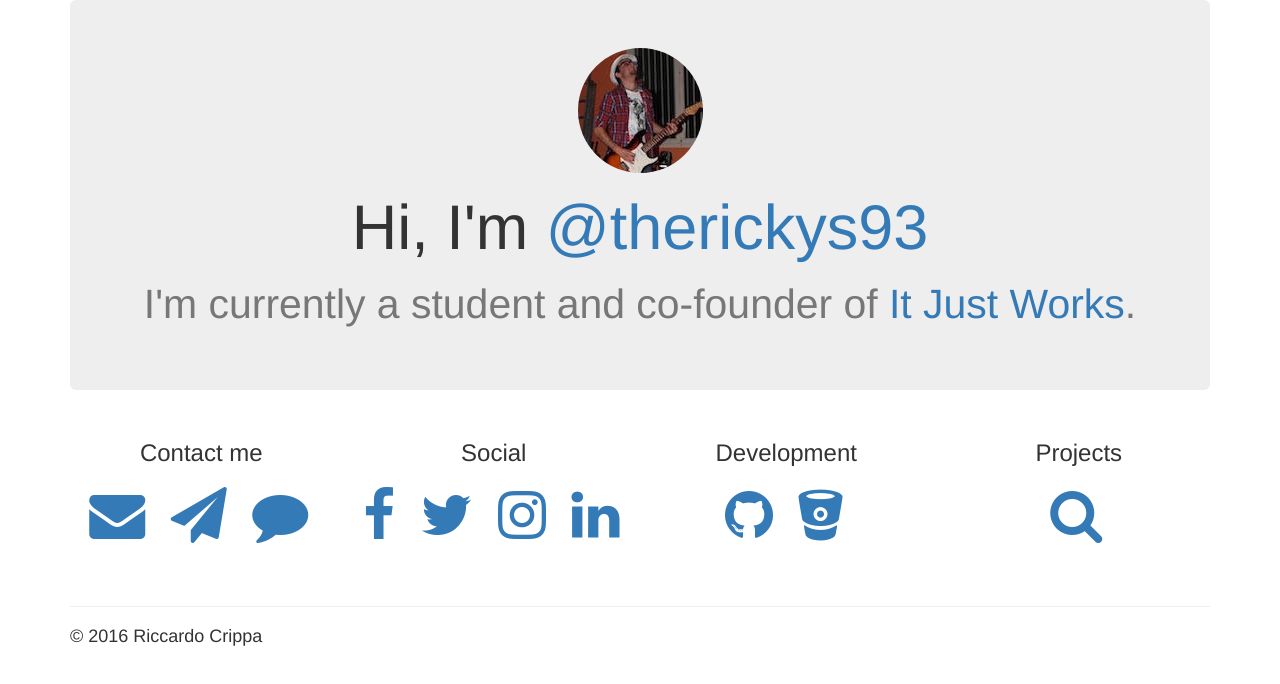
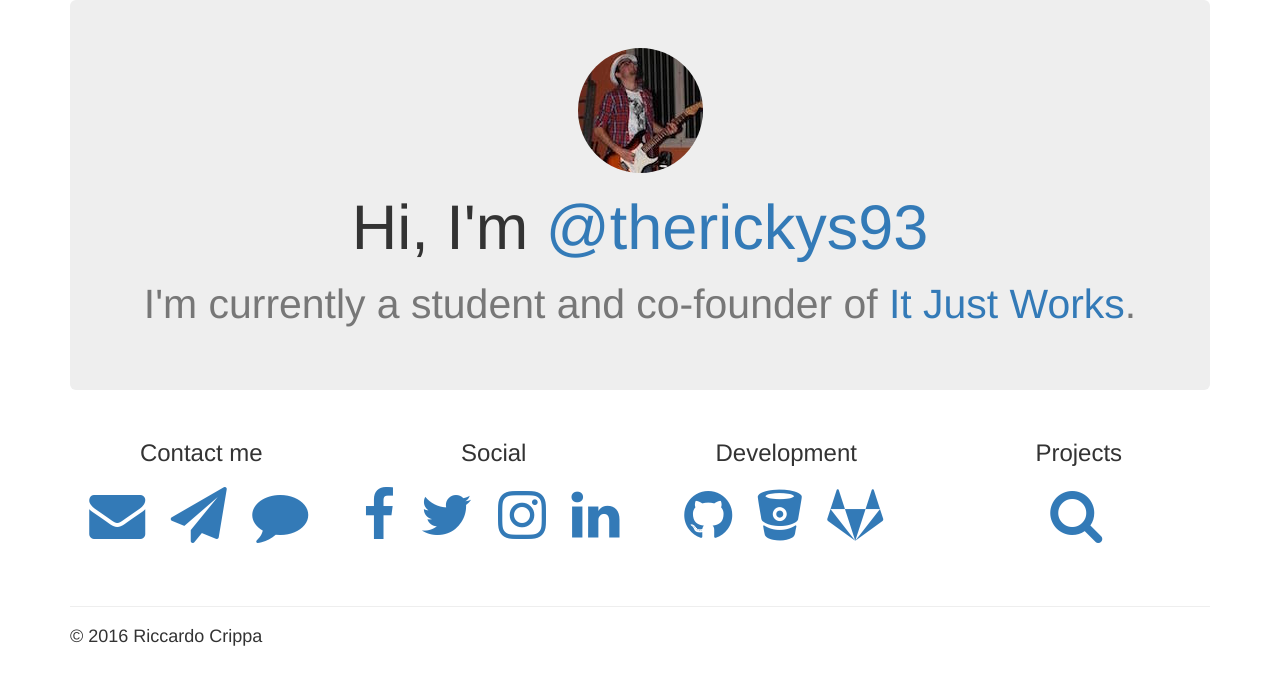
Before and after one commit to therickys93/therickys93.github.io, a website: page index.html in a window 1280 px wide. Drawn offline with Linux system fonts and the light colour scheme; files whose address does not match are found by name.

Commit message:
added gitlab profile

```diff
--- a/index.html
+++ b/index.html
@@ -62,6 +62,7 @@
                         <li><a href="https://github.com/therickys93"><i class="fa fa-github"></i></a></li>
                         <li><a href="https://bitbucket.org/therickys93/"><i class="fa fa-bitbucket"></i></a>
                         </li>
+                        <li><a href="https://gitlab.com/u/therickys93"><i class="fa fa-gitlab"></i></a></li>
                     </ul>
                 </div>
                 <div class="col-md-3">
```
